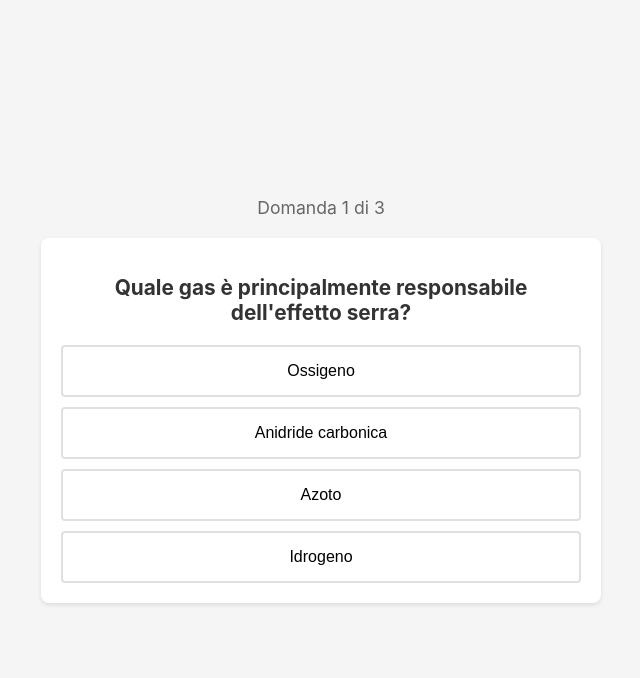
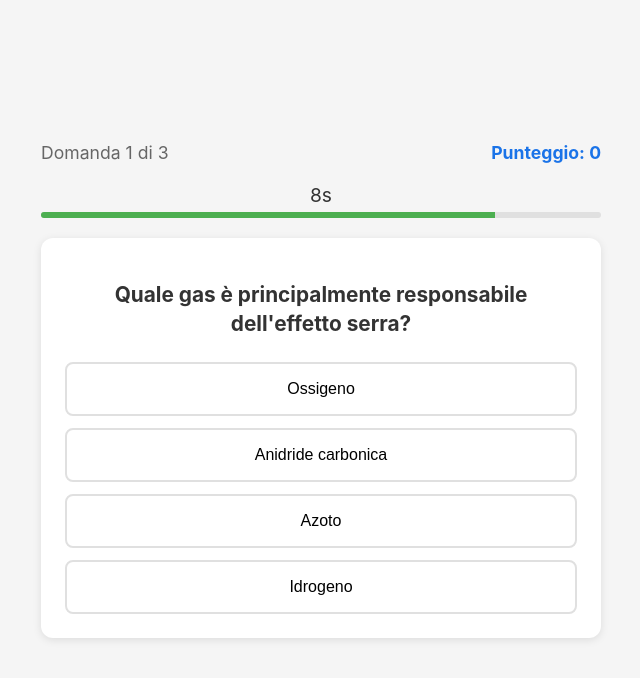
Before and after one commit to arbone/climatequizappTS, a React (Create React App) app: page / in a window 1280 px wide. Both pictures are taken after a click on the button "Inizia il Quiz". Shown: the top 678 px of the page, without its empty margins (319-959 px from the left). Built offline with nearby package versions, Linux system fonts and the light colour scheme; the HTML template or start-up script is replaced by a standard one.

Commit message:
aggiunta barra di progresso, miglior design delle domande e timer

```diff
--- a/src/App.tsx
+++ b/src/App.tsx
@@ -1,6 +1,7 @@
 import React, { useState } from 'react';
 import Intro from './components/Intro/Intro';
 import Quiz from './components/Quiz/Quiz';
+import QuizResults from './components/QuizResults/QuizResults';
 import { quizQuestions } from './data/quizQuestions';
 import './App.css';
 
@@ -11,6 +12,8 @@ const App: React.FC = () => {
 
   const startQuiz = () => {
     setQuizStarted(true);
+    setQuizFinished(false);
+    setFinalScore(0); // Reset
   };
 
   const handleQuizFinish = (score: number) => {
@@ -28,11 +31,11 @@ const App: React.FC = () => {
           onFinish={handleQuizFinish}
         />
       ) : (
-        <div>
-          <h2>Quiz completato!</h2>
-          <p>Punteggio finale: {finalScore}</p>
-          {/* Aggiungeremo la schermata finale più tardi */}
-        </div>
+        <QuizResults
+          score={finalScore}
+          totalQuestions={quizQuestions.length}
+          onRestart={startQuiz}
+        />
       )}
     </div>
   );
--- a/src/components/Quiz/Quiz.css
+++ b/src/components/Quiz/Quiz.css
@@ -5,42 +5,129 @@
   }
 
   .quiz-progress {
-    text-align: center;
+    display: flex;
+    justify-content: space-between;
+    align-items: center;
     margin-bottom: 20px;
+  }
+
+  .progress-text {
     font-size: 1.1rem;
     color: #666;
   }
 
+  .score-text {
+    font-size: 1.1rem;
+    color: #1a73e8;
+    font-weight: bold;
+  }
+
+  .quiz-timer-container {
+    margin-bottom: 20px;
+  }
+
+  .time-left {
+    text-align: center;
+    font-size: 1.2rem;
+    color: #333;
+    margin-bottom: 5px;
+  }
+
+  .quiz-timer {
+    height: 6px;
+    background-color: #e0e0e0;
+    border-radius: 3px;
+    overflow: hidden;
+  }
+
+  .quiz-timer-bar {
+    height: 100%;
+    transition: width 1s linear, background-color 0.3s ease;
+  }
+
   .quiz-question {
     background: white;
-    border-radius: 8px;
-    padding: 20px;
-    box-shadow: 0 2px 4px rgba(0, 0, 0, 0.1);
+    border-radius: 12px;
+    padding: 24px;
+    box-shadow: 0 2px 8px rgba(0, 0, 0, 0.1);
+    animation: fade-in 0.5s ease;
   }
 
   .quiz-question h2 {
     color: #333;
-    margin-bottom: 20px;
+    margin-bottom: 24px;
     font-size: 1.3rem;
+    line-height: 1.4;
   }
 
   .quiz-options {
     display: flex;
     flex-direction: column;
-    gap: 10px;
+    gap: 12px;
   }
 
   .quiz-option {
-    padding: 15px;
+    padding: 16px;
     border: 2px solid #e0e0e0;
-    border-radius: 4px;
+    border-radius: 8px;
     background: none;
     cursor: pointer;
     font-size: 1rem;
     transition: all 0.2s ease;
+    position: relative;
+    overflow: hidden;
   }
 
-  .quiz-option:hover {
+  .quiz-option:hover:not(:disabled) {
     background-color: #f5f5f5;
     border-color: #1a73e8;
   }
+
+  .quiz-option.correct {
+    background-color: #4caf50;
+    border-color: #4caf50;
+    color: white;
+  }
+
+  .quiz-option.incorrect {
+    background-color: #f44336;
+    border-color: #f44336;
+    color: white;
+  }
+
+  .quiz-option:disabled {
+    cursor: not-allowed;
+    opacity: 0.8;
+  }
+
+  .quiz-info {
+    margin-top: 20px;
+    text-align: center;
+  }
+
+  .feedback-message {
+    font-size: 1.2rem;
+    font-weight: bold;
+    padding: 10px;
+    border-radius: 6px;
+    animation: fade-in 0.3s ease;
+  }
+
+  .feedback-message.correct {
+    color: #4caf50;
+  }
+
+  .feedback-message.incorrect {
+    color: #f44336;
+  }
+
+  @keyframes fade-in {
+    0% {
+      opacity: 0;
+      transform: translateY(-10px);
+    }
+    100% {
+      opacity: 1;
+      transform: translateY(0);
+    }
+  }
--- a/src/components/Quiz/Quiz.tsx
+++ b/src/components/Quiz/Quiz.tsx
@@ -1,4 +1,4 @@
-import React, { useState } from 'react';
+import React, { useState, useEffect } from 'react';
 import { Question, QuizState } from '../../types/quiz';
 import './Quiz.css';
 
@@ -14,11 +14,38 @@ const Quiz: React.FC<QuizProps> = ({ questions, onFinish }) => {
     isFinished: false,
   });
 
+  const [selectedAnswer, setSelectedAnswer] = useState<string | null>(null);
+  const [isAnswerCorrect, setIsAnswerCorrect] = useState<boolean | null>(null);
+  const [timeLeft, setTimeLeft] = useState<number>(10); // 10 secondi per domanda
+
   const currentQuestion = questions[state.currentQuestionIndex];
 
-  const handleAnswer = (selectedAnswer: string) => {
-    const isCorrect = selectedAnswer === currentQuestion.correctAnswer;
+  // Reset timer quando cambia la domanda
+  useEffect(() => {
+    setTimeLeft(10);
+  }, [state.currentQuestionIndex]);
 
+  // Timer countdown
+  useEffect(() => {
+    if (timeLeft > 0 && !selectedAnswer) {
+      const timer = setTimeout(() => setTimeLeft(prev => prev - 1), 1000);
+      return () => clearTimeout(timer);
+    } else if (timeLeft === 0 && !selectedAnswer) {
+      // Tempo scaduto, passa alla prossima domanda
+      handleTimeout();
+    }
+  }, [timeLeft, selectedAnswer]);
+
+  const handleTimeout = () => {
+    setSelectedAnswer('');
+    setIsAnswerCorrect(false);
+
+    setTimeout(() => {
+      moveToNextQuestion(false);
+    }, 1000);
+  };
+
+  const moveToNextQuestion = (isCorrect: boolean) => {
     setState(prevState => ({
       ...prevState,
       score: isCorrect ? prevState.score + 1 : prevState.score,
@@ -26,17 +53,61 @@ const Quiz: React.FC<QuizProps> = ({ questions, onFinish }) => {
       isFinished: prevState.currentQuestionIndex === questions.length - 1,
     }));
 
+    setSelectedAnswer(null);
+    setIsAnswerCorrect(null);
+    setTimeLeft(10);
+
     if (state.currentQuestionIndex === questions.length - 1) {
       onFinish(state.score + (isCorrect ? 1 : 0));
     }
   };
 
+  const handleAnswer = (answer: string) => {
+    if (selectedAnswer !== null) return; // Previene risposte multiple
+
+    setSelectedAnswer(answer);
+    const isCorrect = answer === currentQuestion.correctAnswer;
+    setIsAnswerCorrect(isCorrect);
+
+    setTimeout(() => {
+      moveToNextQuestion(isCorrect);
+    }, 1000);
+  };
+
+  // Calcola il colore del timer basato sul tempo rimanente
+  const getTimerColor = () => {
+    if (timeLeft > 7) return '#4CAF50'; // Verde
+    if (timeLeft > 3) return '#FFC107'; // Giallo
+    return '#F44336'; // Rosso
+  };
+
   return (
     <div className="quiz-container">
+      {/* Progress Bar */}
       <div className="quiz-progress">
-        Domanda {state.currentQuestionIndex + 1} di {questions.length}
+        <div className="progress-text">
+          Domanda {state.currentQuestionIndex + 1} di {questions.length}
+        </div>
+        <div className="score-text">
+          Punteggio: {state.score}
+        </div>
       </div>
 
+      {/* Timer */}
+      <div className="quiz-timer-container">
+        <div className="time-left">{timeLeft}s</div>
+        <div className="quiz-timer">
+          <div
+            className="quiz-timer-bar"
+            style={{
+              width: `${(timeLeft / 10) * 100}%`,
+              backgroundColor: getTimerColor(),
+            }}
+          />
+        </div>
+      </div>
+
+      {/* Question Box */}
       <div className="quiz-question">
         <h2>{currentQuestion.question}</h2>
 
@@ -44,14 +115,30 @@ const Quiz: React.FC<QuizProps> = ({ questions, onFinish }) => {
           {currentQuestion.options.map((option, index) => (
             <button
               key={index}
-              className="quiz-option"
+              className={`quiz-option ${
+                selectedAnswer === option
+                  ? isAnswerCorrect
+                    ? 'correct'
+                    : 'incorrect'
+                  : ''
+              }`}
               onClick={() => handleAnswer(option)}
+              disabled={!!selectedAnswer}
             >
               {option}
             </button>
           ))}
         </div>
       </div>
+
+      {/* Additional Info */}
+      <div className="quiz-info">
+        {selectedAnswer && (
+          <div className={`feedback-message ${isAnswerCorrect ? 'correct' : 'incorrect'}`}>
+            {isAnswerCorrect ? 'Corretto!' : 'Sbagliato!'}
+          </div>
+        )}
+      </div>
     </div>
   );
 };
--- /dev/null
+++ b/src/components/QuizResults/QuizResults.css
@@ -0,0 +1,39 @@
+.results-container {
+    text-align: center;
+    padding: 20px;
+    margin: 0 auto;
+    max-width: 600px;
+  }
+
+  .results-title {
+    font-size: 2.5rem;
+    color: #1a73e8;
+    margin-bottom: 20px;
+  }
+
+  .results-score {
+    font-size: 1.2rem;
+    color: #333;
+    margin-bottom: 10px;
+  }
+
+  .results-skill {
+    font-size: 1.2rem;
+    color: #555;
+    margin-bottom: 20px;
+  }
+
+  .results-button {
+    background-color: #1a73e8;
+    color: #fff;
+    padding: 10px 20px;
+    border: none;
+    border-radius: 4px;
+    font-size: 1rem;
+    cursor: pointer;
+    transition: background-color 0.3s ease;
+  }
+
+  .results-button:hover {
+    background-color: #0d5bbf;
+  }
--- /dev/null
+++ b/src/components/QuizResults/QuizResults.tsx
@@ -0,0 +1,36 @@
+import React from 'react';
+import './QuizResults.css';
+
+interface QuizResultsProps {
+  score: number;
+  totalQuestions: number;
+  onRestart: () => void;
+}
+
+const QuizResults: React.FC<QuizResultsProps> = ({
+  score,
+  totalQuestions,
+  onRestart,
+}) => {
+  // Determina il livello di skill in base al punteggio
+  const getSkillLevel = () => {
+    const percentage = (score / totalQuestions) * 100;
+    if (percentage === 100) return 'Maestro/a';
+    if (percentage >= 70) return 'Esperto/a';
+    if (percentage >= 40) return 'Intermedio';
+    return 'Base';
+  };
+
+  return (
+    <div className="results-container">
+      <h1 className="results-title">Quiz Completato!</h1>
+      <p className="results-score">Il tuo punteggio: {score} / {totalQuestions}</p>
+      <p className="results-skill">Livello: <strong>{getSkillLevel()}</strong></p>
+      <button className="results-button" onClick={onRestart}>
+        Ricomincia il Quiz
+      </button>
+    </div>
+  );
+};
+
+export default QuizResults;
```
